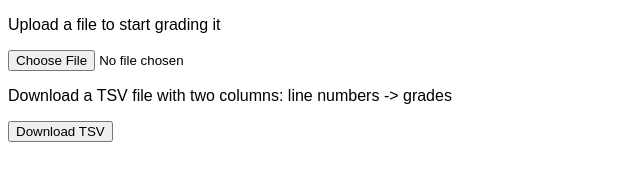
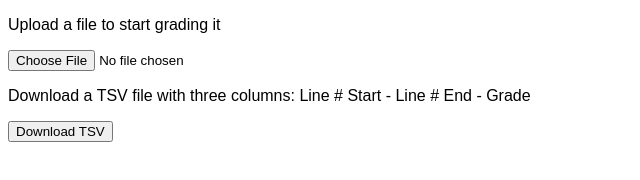
Before and after one commit to gustavotorresds/code-annotation-gui, a plain HTML site: page index.html in a window 1280 px wide. Shown: the whole page, without its empty margins (0-640 px from the left). Drawn offline with nearby package versions, Linux system fonts and the light colour scheme.

Commit message:
Fix typo

```diff
--- a/index.html
+++ b/index.html
@@ -11,7 +11,7 @@
 	</form>
 
 	<!-- Button to download TSV file with lines -> grades -->
-	<p>Download a TSV file with two columns: line numbers -> grades</p>
+	<p>Download a TSV file with three columns: Line # Start - Line # End - Grade</p>
 	<button class="download">Download TSV</button>
 
 	<!-- Container for code -->
```
